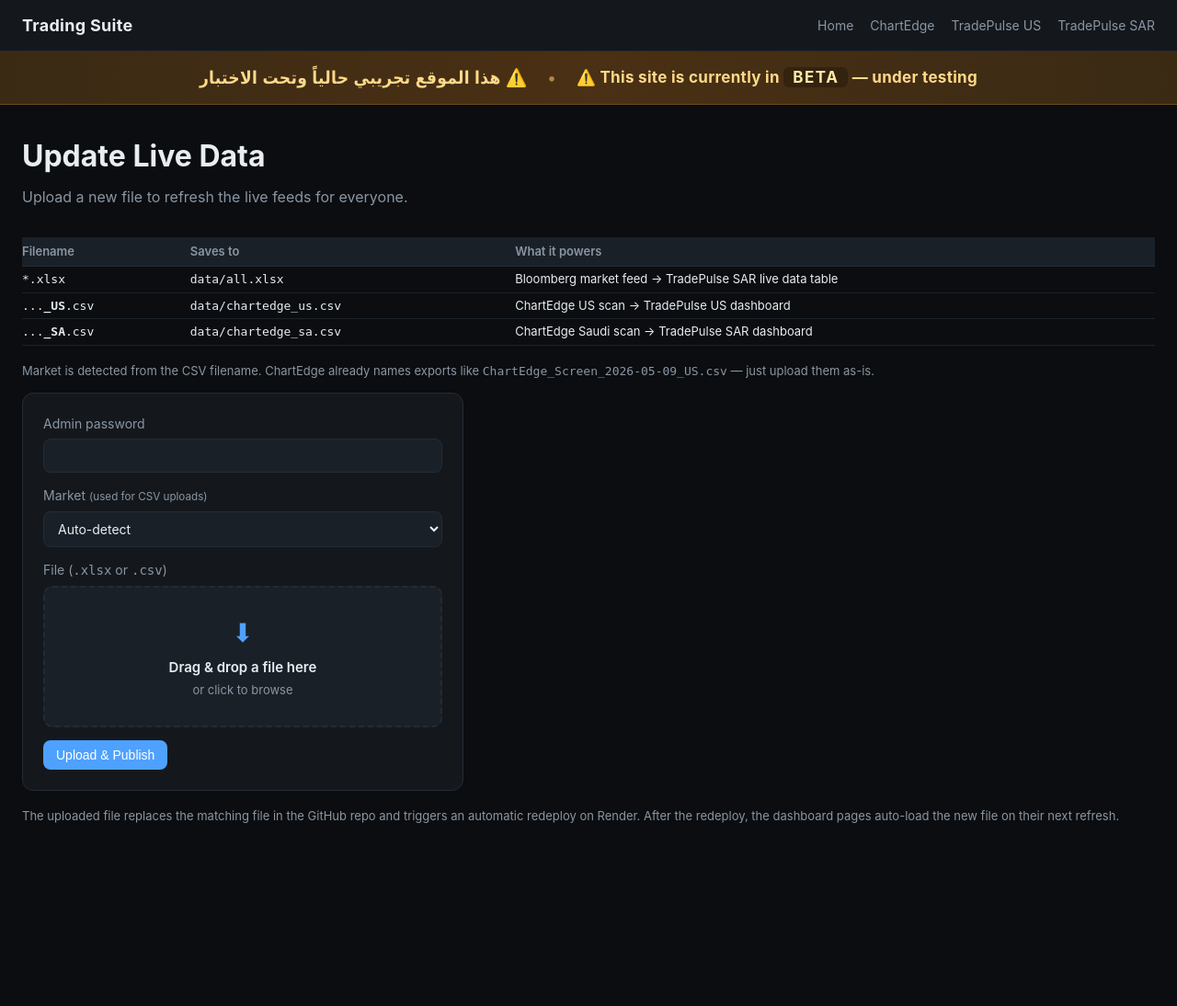
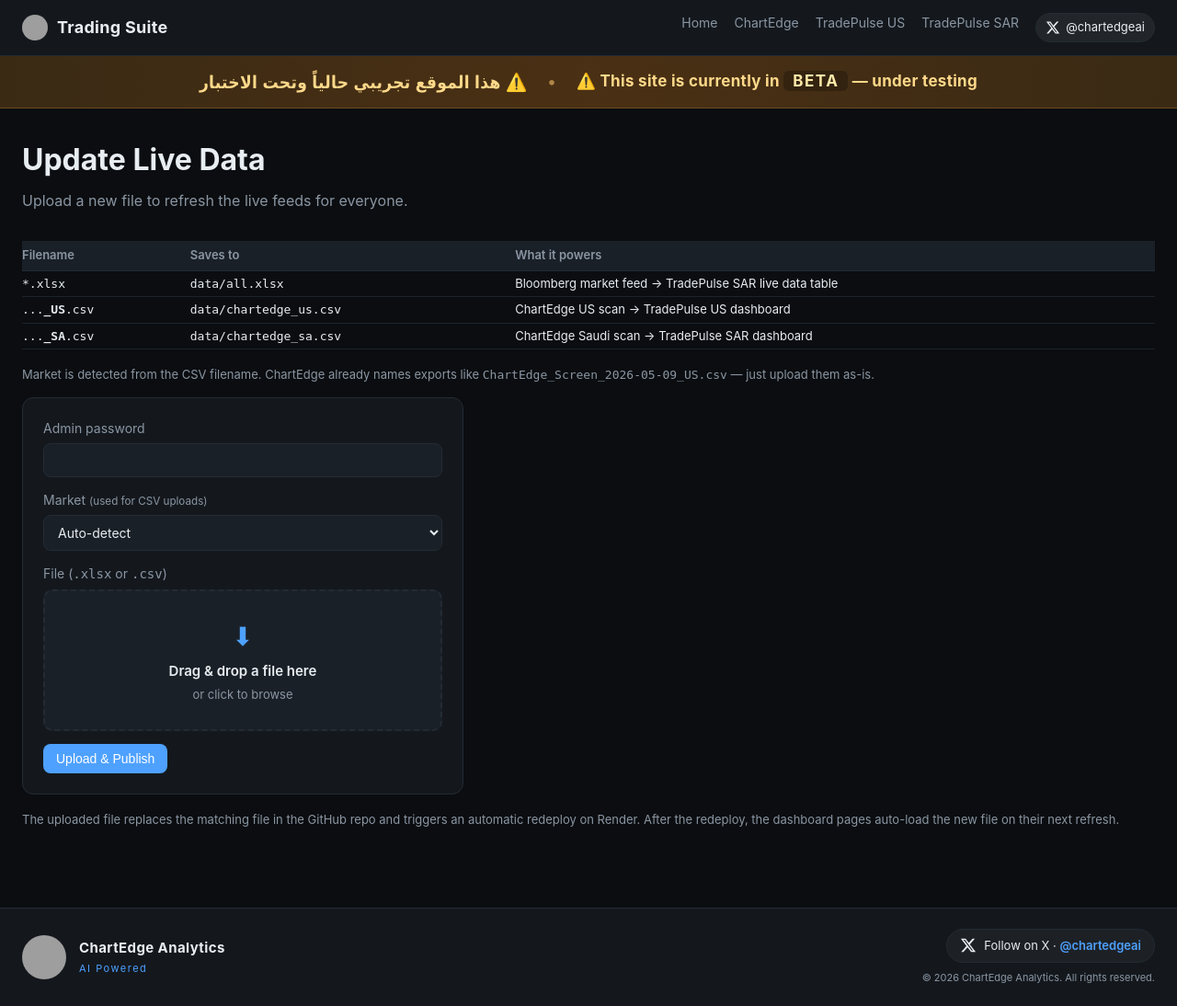
Before and after one commit to aboaziz112211/trading_suite, a Flask app: page /admin in a window 1280 px wide. Shown: the whole page at 92% size. Before the commit the page ends 895 px from the top, so only its background shows below. Run offline with Flask 3, Linux system fonts and the light colour scheme; grey boxes are pictures that could not be loaded.

Commit message:
Add @chartedgeai X link to topbar + footer with ChartEdge logo, brand block, and copyright. Logo file goes at static/chartedge_logo.png (gracefully hides if missing)

```diff
--- a/static/style.css
+++ b/static/style.css
@@ -35,6 +35,107 @@ body {
   color: var(--text);
   text-decoration: none;
   letter-spacing: 0.3px;
+  display: inline-flex;
+  align-items: center;
+  gap: 10px;
+}
+.brand-logo {
+  width: 28px;
+  height: 28px;
+  border-radius: 50%;
+  object-fit: cover;
+}
+.x-link {
+  display: inline-flex;
+  align-items: center;
+  gap: 6px;
+  background: rgba(255,255,255,0.06);
+  border: 1px solid var(--border);
+  padding: 5px 10px;
+  border-radius: 999px;
+  color: var(--text) !important;
+  transition: background 0.15s, border-color 0.15s;
+}
+.x-link:hover {
+  background: rgba(255,255,255,0.12);
+  border-color: var(--accent);
+}
+.x-link svg { color: var(--text); }
+.x-link span { font-size: 13px; }
+@media (max-width: 720px) {
+  .x-link span { display: none; }
+  .x-link { padding: 6px 8px; }
+}
+
+.site-footer {
+  background: var(--panel);
+  border-top: 1px solid var(--border);
+  padding: 22px 24px;
+  margin-top: 40px;
+}
+.footer-inner {
+  max-width: 1400px;
+  margin: 0 auto;
+  display: flex;
+  align-items: center;
+  justify-content: space-between;
+  gap: 24px;
+  flex-wrap: wrap;
+}
+.footer-left {
+  display: flex;
+  align-items: center;
+  gap: 14px;
+}
+.footer-logo {
+  width: 48px;
+  height: 48px;
+  border-radius: 50%;
+  object-fit: cover;
+}
+.footer-brand {
+  font-weight: 700;
+  font-size: 15px;
+  color: var(--text);
+  letter-spacing: 0.4px;
+}
+.footer-tag {
+  font-size: 11px;
+  color: var(--accent);
+  letter-spacing: 1.5px;
+  margin-top: 2px;
+}
+.footer-right {
+  display: flex;
+  flex-direction: column;
+  align-items: flex-end;
+  gap: 8px;
+}
+.footer-social {
+  display: inline-flex;
+  align-items: center;
+  gap: 8px;
+  color: var(--text);
+  text-decoration: none;
+  background: rgba(255,255,255,0.04);
+  border: 1px solid var(--border);
+  padding: 8px 14px;
+  border-radius: 999px;
+  font-size: 13px;
+  transition: background 0.15s, border-color 0.15s;
+}
+.footer-social:hover {
+  background: rgba(255,255,255,0.1);
+  border-color: var(--accent);
+}
+.footer-social b { color: var(--accent); font-weight: 600; }
+.footer-copy {
+  font-size: 11px;
+  color: var(--muted);
+}
+@media (max-width: 720px) {
+  .footer-inner { flex-direction: column; align-items: flex-start; }
+  .footer-right { align-items: flex-start; }
 }
 .topbar nav { display: flex; gap: 18px; margin-left: auto; }
 .topbar nav a {
--- a/templates/base.html
+++ b/templates/base.html
@@ -76,12 +76,21 @@
   </script>
   {% endif %}
   <header class="topbar">
-    <a href="{{ url_for('index') }}" class="brand">Trading Suite</a>
+    <a href="{{ url_for('index') }}" class="brand">
+      <img src="{{ url_for('static', filename='chartedge_logo.png') }}" alt="ChartEdge" class="brand-logo" onerror="this.style.display='none'">
+      <span>Trading Suite</span>
+    </a>
     <nav>
       <a href="{{ url_for('index') }}">Home</a>
       <a href="{{ url_for('product_page', key='chartedge') }}">ChartEdge</a>
       <a href="{{ url_for('product_page', key='tradepulse_us') }}">TradePulse US</a>
       <a href="{{ url_for('product_page', key='tradepulse_sar') }}">TradePulse SAR</a>
+      <a href="https://x.com/chartedgeai" target="_blank" rel="noopener" class="x-link" title="Follow on X · @chartedgeai">
+        <svg viewBox="0 0 24 24" width="16" height="16" fill="currentColor" aria-hidden="true">
+          <path d="M18.244 2.25h3.308l-7.227 8.26 8.502 11.24H16.17l-5.214-6.817L4.99 21.75H1.68l7.73-8.835L1.254 2.25H8.08l4.713 6.231zm-1.161 17.52h1.833L7.084 4.126H5.117z"/>
+        </svg>
+        <span>@chartedgeai</span>
+      </a>
     </nav>
   </header>
   <div class="beta-banner" role="status" aria-live="polite">
@@ -90,5 +99,25 @@
     <span class="en" lang="en">⚠️ This site is currently in <b>BETA</b> — under testing</span>
   </div>
   <main>{% block body %}{% endblock %}</main>
+  <footer class="site-footer">
+    <div class="footer-inner">
+      <div class="footer-left">
+        <img src="{{ url_for('static', filename='chartedge_logo.png') }}" alt="ChartEdge" class="footer-logo" onerror="this.style.display='none'">
+        <div class="footer-text">
+          <div class="footer-brand">ChartEdge Analytics</div>
+          <div class="footer-tag">AI Powered</div>
+        </div>
+      </div>
+      <div class="footer-right">
+        <a href="https://x.com/chartedgeai" target="_blank" rel="noopener" class="footer-social">
+          <svg viewBox="0 0 24 24" width="18" height="18" fill="currentColor" aria-hidden="true">
+            <path d="M18.244 2.25h3.308l-7.227 8.26 8.502 11.24H16.17l-5.214-6.817L4.99 21.75H1.68l7.73-8.835L1.254 2.25H8.08l4.713 6.231zm-1.161 17.52h1.833L7.084 4.126H5.117z"/>
+          </svg>
+          <span>Follow on X · <b>@chartedgeai</b></span>
+        </a>
+        <div class="footer-copy">© 2026 ChartEdge Analytics. All rights reserved.</div>
+      </div>
+    </div>
+  </footer>
 </body>
 </html>
```
